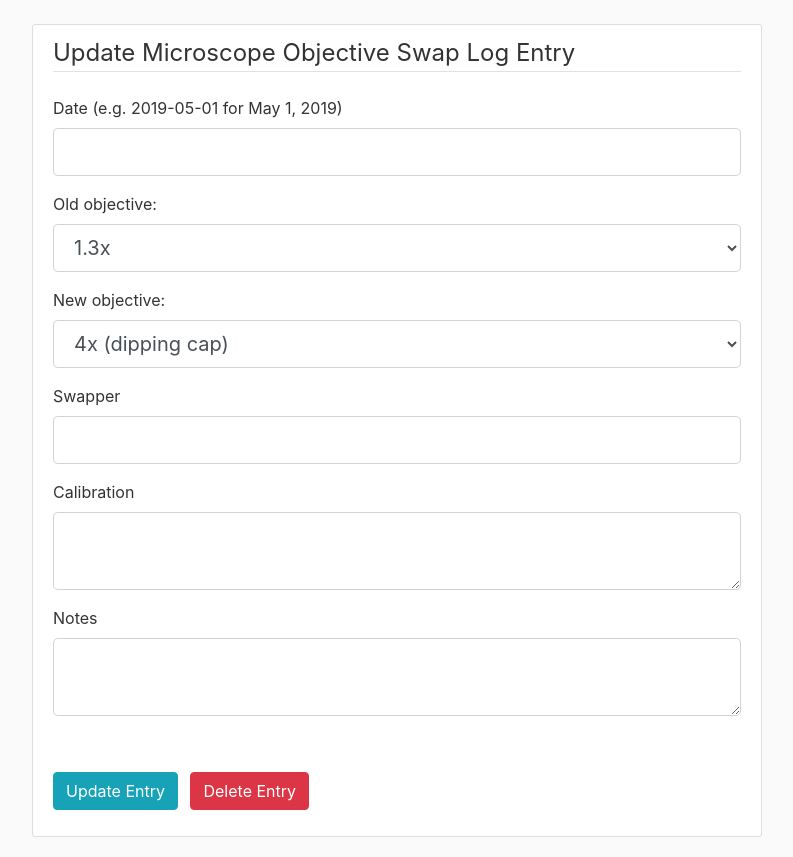
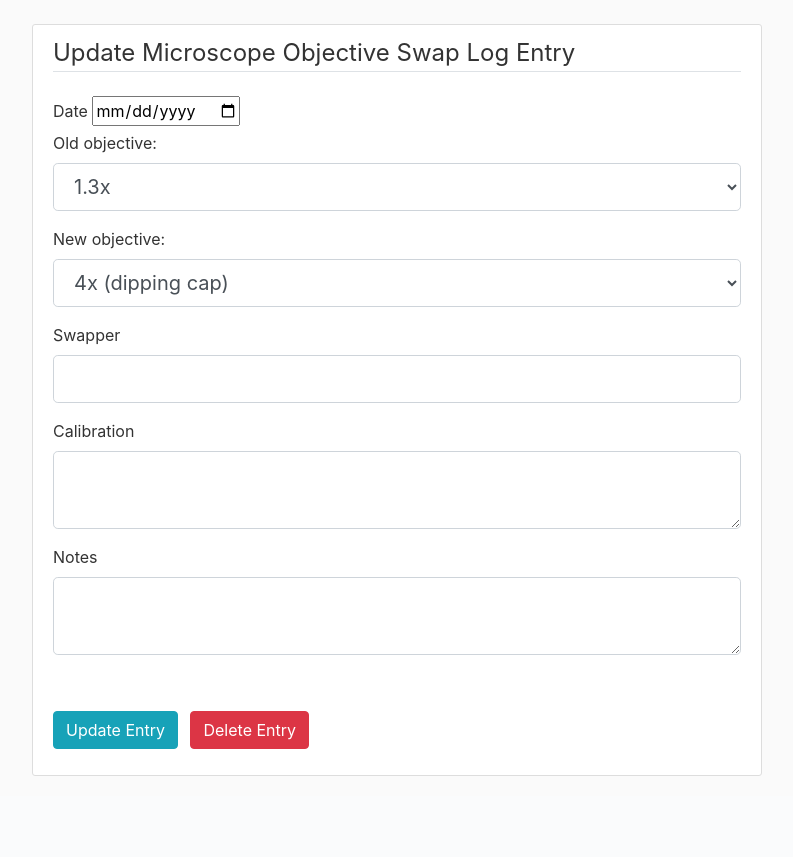
Before and after one commit to BrainCOGS/lightserv, a Flask app: template lightserv/templates/microscope/update_swap_log_entry.html in a window 1280 px wide. Shown: the part 56-913 px from the top of the page, without its empty margins (53-846 px from the left). After the commit the page ends 832 px from the top, so only its background shows below. Run offline with Flask 2, Linux system fonts and the light colour scheme; the template is opened without the code that fills it: values that come from a table or form of the project are taken from there, others are empty; parts of the project's set-up code (start-up, migrations or seed data) failed here and were passed over; some libraries are stand-ins or nearby versions.

Commit message:
change date in update microscope form to datepicker from stringfield

```diff
--- a/lightserv/microscope/forms.py
+++ b/lightserv/microscope/forms.py
@@ -37,7 +37,7 @@ class NewSwapLogEntryForm(FlaskForm):
 class UpdateSwapLogEntryForm(FlaskForm):
 	""" The form for requesting a new experiment/dataset """
 
-	date = StringField('Date (e.g. 2019-05-01 for May 1, 2019)',validators=[DataRequired()])
+	date = OptionalDateField('Date')
 	old_objective = SelectField('Old objective:', choices=[('1.3x','1.3x'),('2x','2x'),('1.3x (air objective)','1.3x (air objective)'),\
 	         ('1.3x (dipping cap)','1.3x (dipping cap)'),('4x (dipping cap)','4x (dipping cap)')],\
 	         default='1.3x',validators=[InputRequired()]) # for choices first element of tuple is the value of the option, the second is the displayed text
@@ -49,10 +49,3 @@ class UpdateSwapLogEntryForm(FlaskForm):
 	notes = TextAreaField('Notes',validators=[DataRequired(),Length(max=1000)])
 
 	submit = SubmitField('Update Entry')
-
-	def validate_date(self,date):
-		''' Makes sure that the date is in the proper format  '''
-		try:
-			datetime_object=datetime.strptime(date.data,"%Y-%m-%d")
-		except:
-			raise ValidationError('Date not in correct format. Try again')
--- a/lightserv/microscope/routes.py
+++ b/lightserv/microscope/routes.py
@@ -72,7 +72,7 @@ def update_entry(entrynum):
 
 
     if form.validate_on_submit():
-        date = datetime.strptime(form.date.data,'%Y-%m-%d').strftime('%Y-%m-%d')
+        date = form.date.data
         username = session['user']
         old_objective = form.old_objective.data
         new_objective = form.new_objective.data
--- a/lightserv/templates/microscope/update_swap_log_entry.html
+++ b/lightserv/templates/microscope/update_swap_log_entry.html
@@ -5,18 +5,9 @@
 			{{ form.hidden_tag() }}
 			<fieldset class="form-group">
 				<legend class="border-bottom mb-4">Update Microscope Objective Swap Log Entry</legend>
-				<div class="form-group">
-					{{ form.date.label(class="form-control-label") }}
-					{% if form.date.errors %}
-						{{ form.date(class="form-control form-control-lg is-invalid") }}
-						<div class="invalid-feedback">
-							{% for error in form.date.errors %}
-								<span>{{ error }}</span>
-							{% endfor %}
-						</div>
-					{% else %}
-						{{ form.date(class="form-control form-control-lg") }}
-					{% endif %}
+				<div>
+					{{ form.date.label }}
+					{{ form.date(class="datepicker") }}
 				</div>
 
 				<div class="form-group">
```
